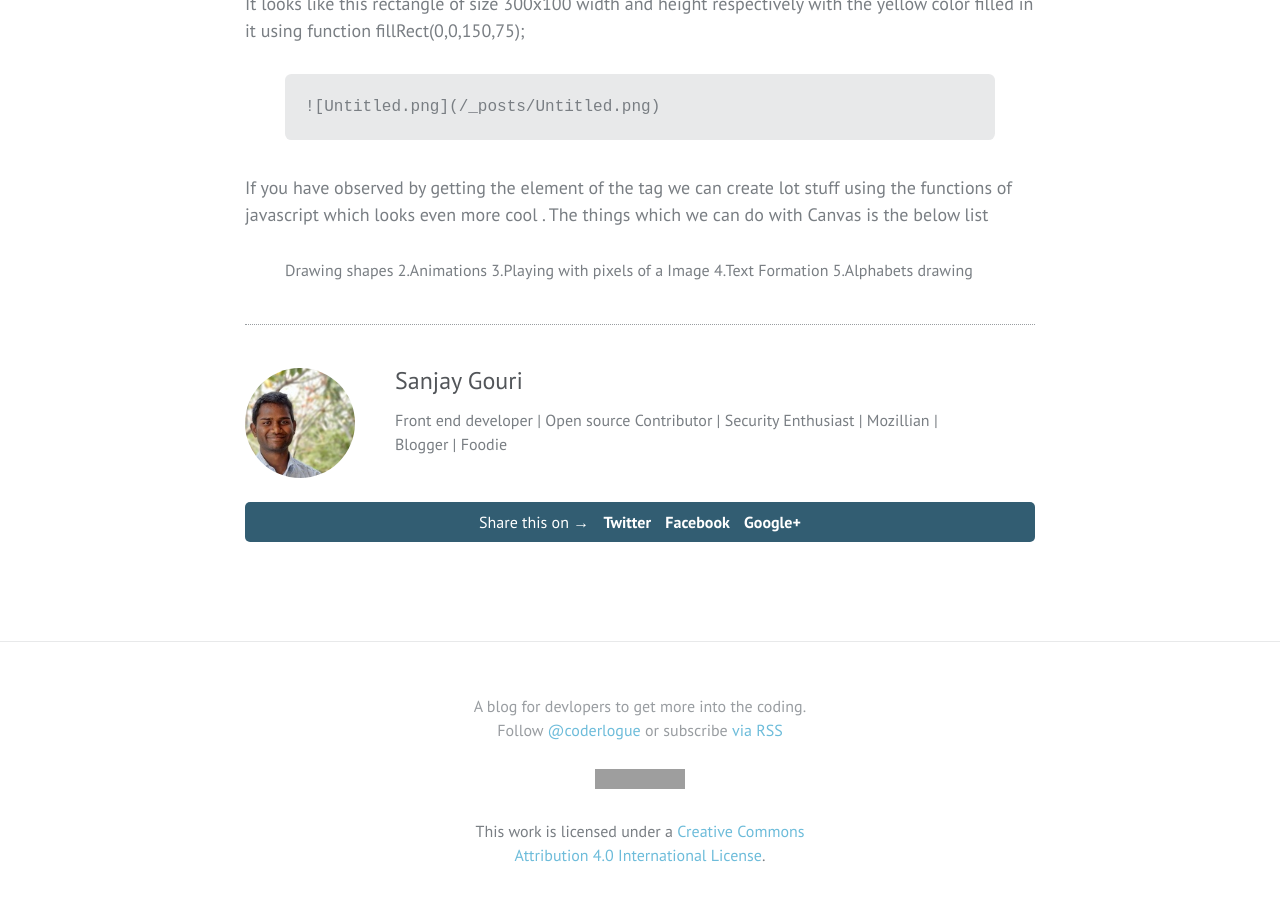
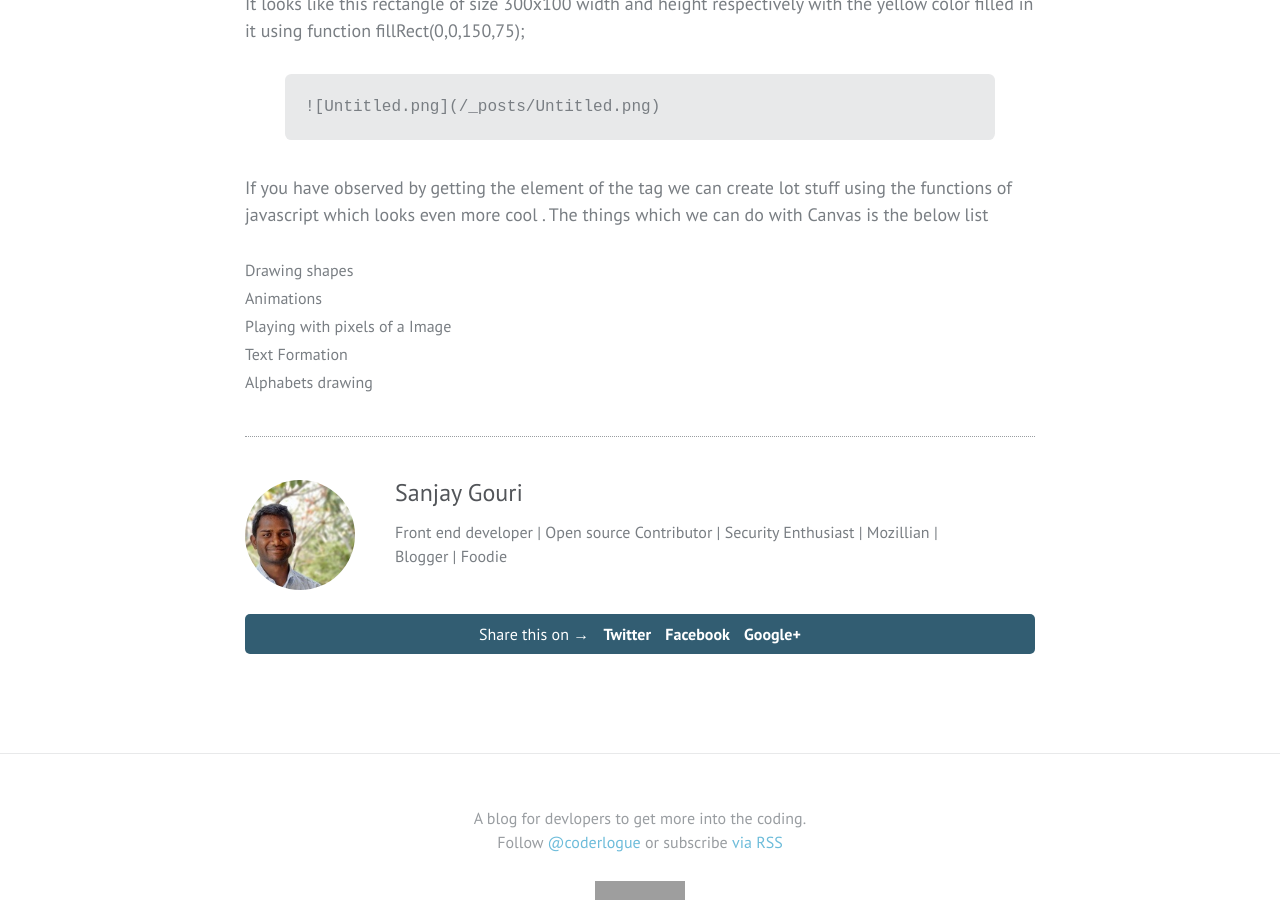
Before and after one commit to coderlogue/coderlogue.github.io, a Jekyll site: the page built from _posts/2016-02-15-html-5-canvas.md, in a window 1280 px wide and 900 px high, scrolled down 933 px. Built offline with Jekyll 4.4.1, drawn with Linux system fonts in a browser that asks for light colours; comment, search, counter and statistics services are not loaded; before the commit the page ends 1800 px from its top, so only the background shows below that; grey boxes are pictures that could not be loaded.

Commit message:
Updated 2016-02-15-html-5-canvas.md

```diff
--- a/_posts/2016-02-15-html-5-canvas.md
+++ b/_posts/2016-02-15-html-5-canvas.md
@@ -29,11 +29,12 @@ It looks like this rectangle of size 300x100 width and height respectively with
 
 ![Untitled.png]({{site.baseurl}}/_posts/Untitled.png)
 
+
 {% endhighlight %}
 If you have observed by getting the element of the tag we can create lot stuff using the functions of javascript which looks even more cool .
 The things which we can do with Canvas is the below list
-1. Drawing shapes
-2.Animations
-3.Playing with pixels of a Image
-4.Text Formation
-5.Alphabets drawing
+* Drawing shapes
+* Animations
+* Playing with pixels of a Image
+* Text Formation
+* Alphabets drawing
```
